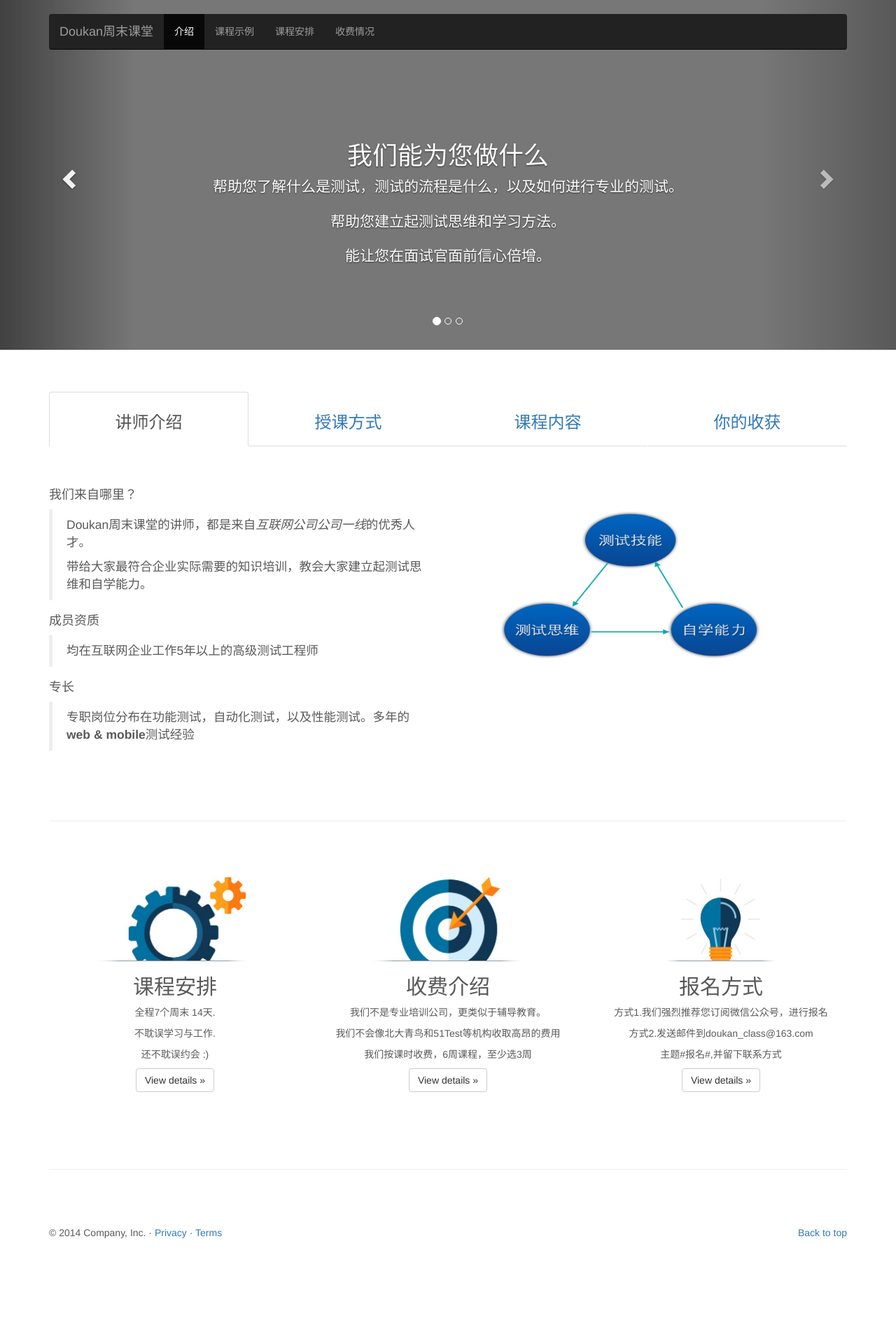
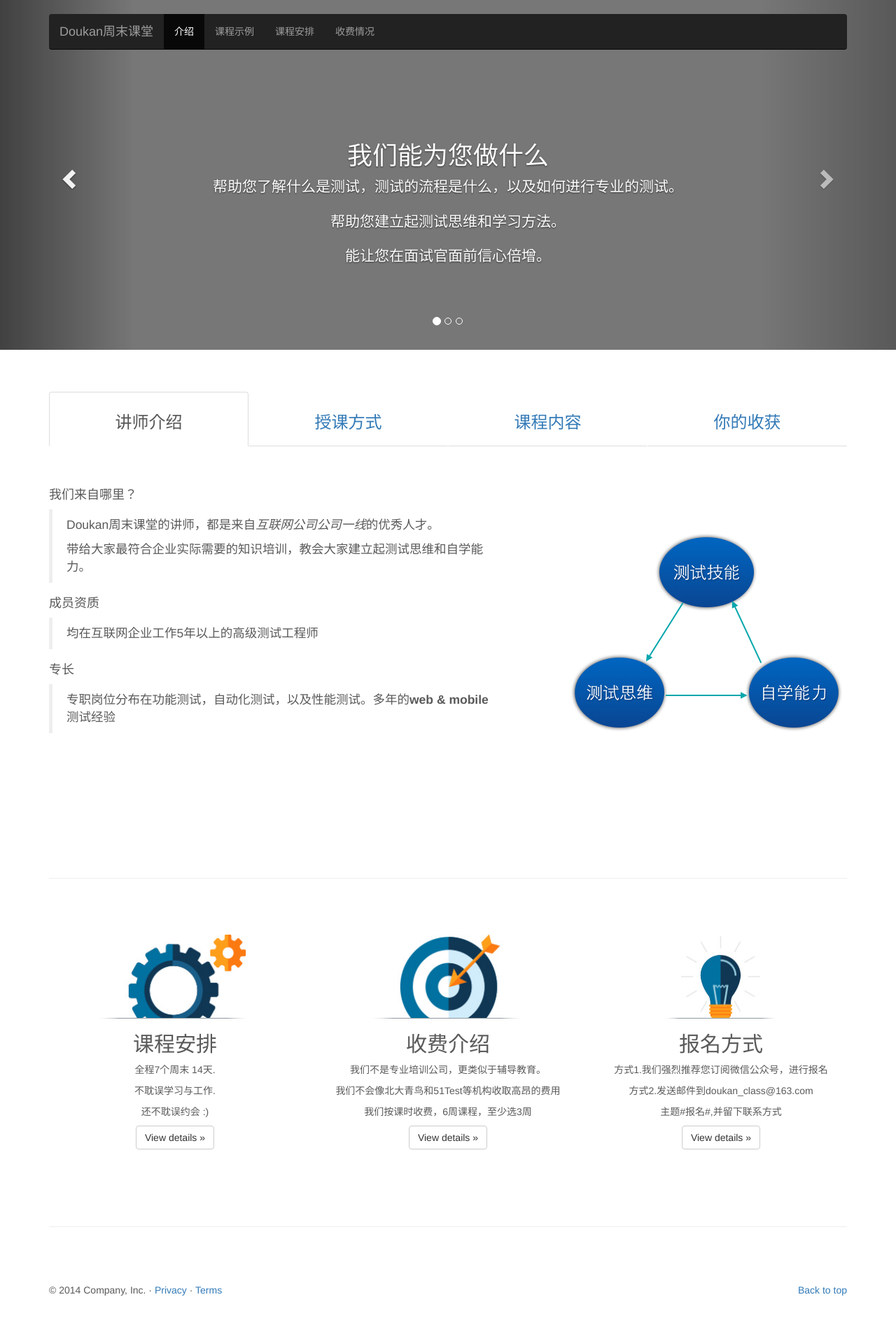
Before and after one commit to guming/myblog, a Jekyll site: the page home.html, which Jekyll copies as it is, in a window 1280 px wide. Shown: the whole page at 70% size. Built offline with Jekyll 4.4.1, drawn with Linux system fonts in a browser that asks for light colours; nearby versions of some CDN libraries; before the commit the page ends 1822 px from its top, so only the background shows below that.

Commit message:
new page

```diff
--- a/home.html
+++ b/home.html
@@ -218,7 +218,7 @@
          </div>
          <div class="tab-pane fade in active" id="a1">
             <div class="row">
-            <div class="col-md-6">
+            <div class="col-md-7">
               <p><br /></p>
               <p><br /></p>
               <h4>我们来自哪里？</h4>
@@ -235,8 +235,8 @@
               <p>专职岗位分布在功能测试，自动化测试，以及性能测试。多年的<strong>web & mobile</strong>测试经验</p>
               </blockquote>
           </div>
-          <div class="col-md-6">
-                           <img class="img-rounded" src="assets/images/b1.png" style="width: 500px; height: 400px;">
+          <div class="col-md-5">
+                           <img class="img-rounded" src="assets/images/b1.png" />
           </div>
         </div>
          </div>
```
